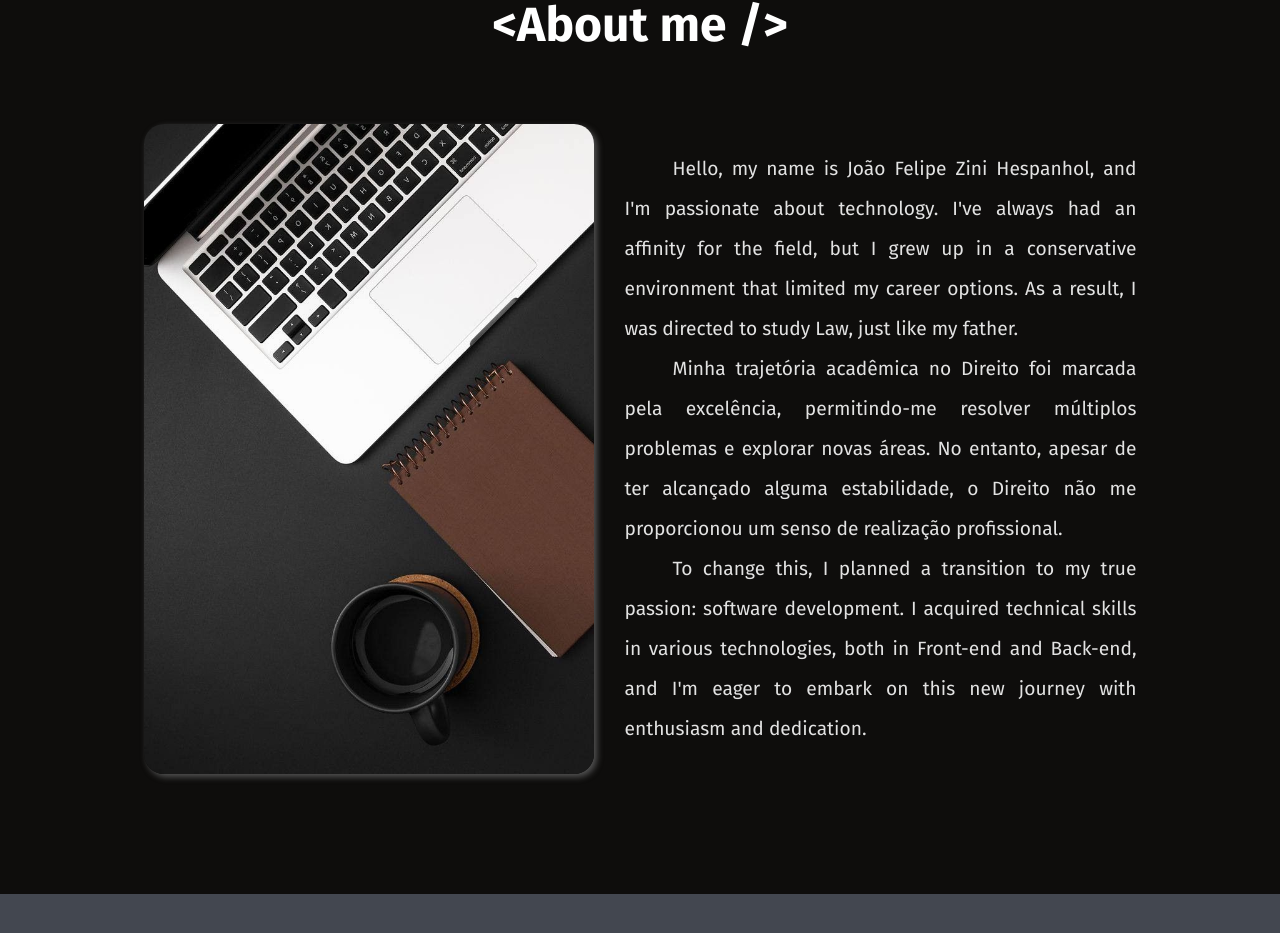
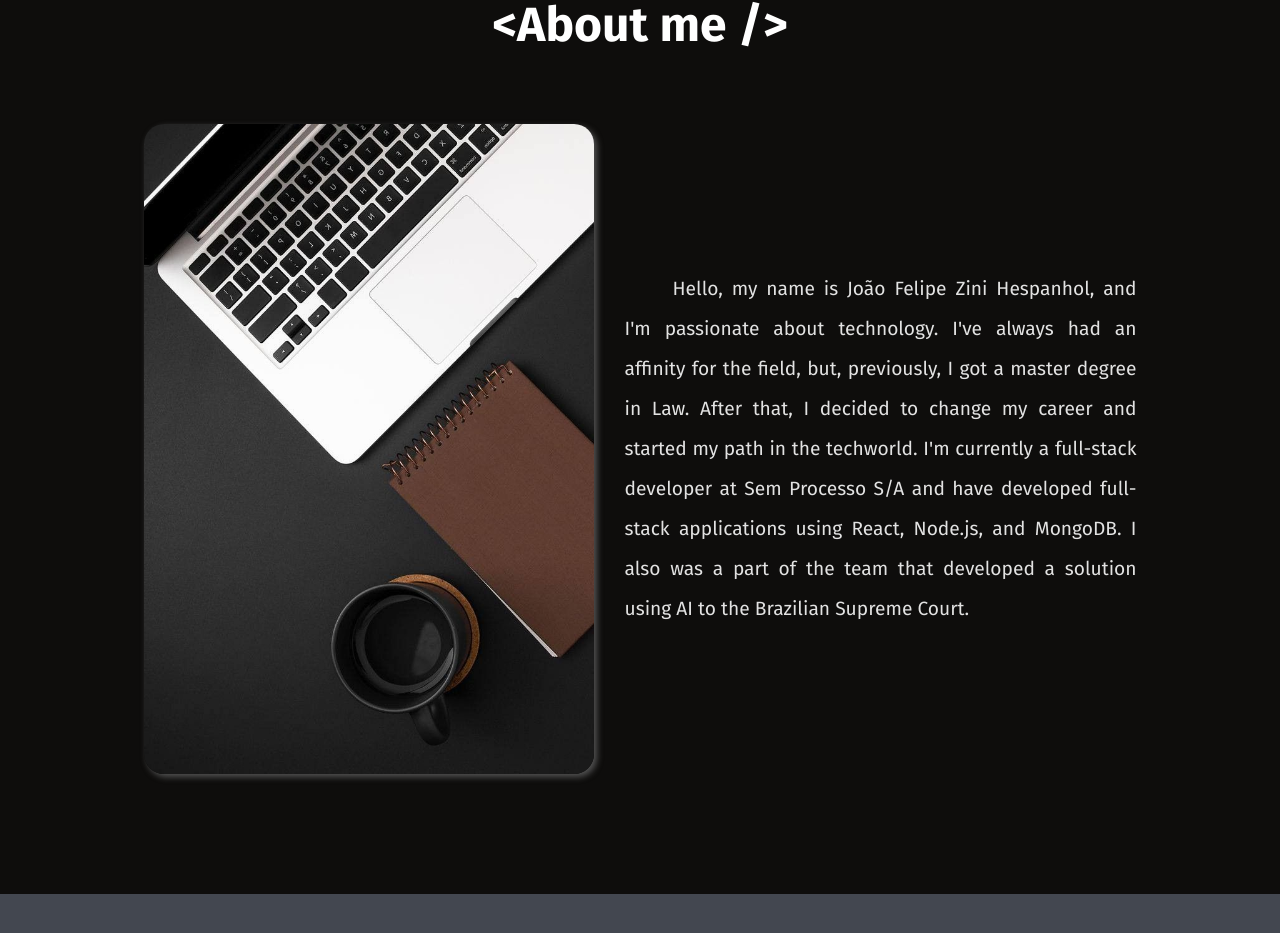
Before and after one commit to jfzini/portfolio, a React (Vite) app: page / in a window 1280 px wide. Shown: the part 1982-2915 px from the top of the page. Built offline with nearby package versions, Linux system fonts and the light colour scheme.

Commit message:
style: changing about section

```diff
--- a/src/components/about/About.jsx
+++ b/src/components/about/About.jsx
@@ -25,13 +25,7 @@ export default function About() {
         </div>
         <div className="article__content" data-aos="fade-left">
           <p>
-          {t("Hello, my name is João Felipe Zini Hespanhol, and I'm passionate about technology. I've always had an affinity for the field, but I grew up in a conservative environment that limited my career options. As a result, I was directed to study Law, just like my father.")}
-          </p>
-          <p>
-          {t("My academic journey in law was marked by excellence, allowing me to solve various problems and explore new areas. However, even though I achieved some stability, Law didn't provide me with a sense of professional fulfillment.")}
-          </p>
-          <p>
-          {t("To change this, I planned a transition to my true passion: software development. I acquired technical skills in various technologies, both in Front-end and Back-end, and I'm eager to embark on this new journey with enthusiasm and dedication.")}
+          {t("Hello, my name is João Felipe Zini Hespanhol, and I'm passionate about technology. I've always had an affinity for the field, but, previously, I got a master degree in Law. After that, I decided to change my career and started my path in the techworld. I'm currently a full-stack developer at Sem Processo S/A and have developed full-stack applications using React, Node.js, and MongoDB. I also was a part of the team that developed a solution using AI to the Brazilian Supreme Court.")}
           </p>
         </div>
       </article>
--- a/src/i18n/locales/en/en-us.json
+++ b/src/i18n/locales/en/en-us.json
@@ -28,6 +28,7 @@
     "Hello, my name is João Felipe Zini Hespanhol, and I'm passionate about technology. I've always had an affinity for the field, but I grew up in a conservative environment that limited my career options. As a result, I was directed to study Law, just like my father.": "Hello, my name is João Felipe Zini Hespanhol, and I'm passionate about technology. I've always had an affinity for the field, but I grew up in a conservative environment that limited my career options. As a result, I was directed to study Law, just like my father.",
     "My academic journey in law was marked by excellence, allowing me to solve unexplored problems and explore new areas. However, even though I achieved financial stability, Law didn't provide me with a sense of professional fulfillment.": "My academic journey in law was marked by excellence, allowing me to solve unexplored problems and explore new areas. However, even though I achieved financial stability, Law didn't provide me with a sense of professional fulfillment.",
     "To change this, I planned a transition to my true passion: software development. I acquired technical skills in various technologies, both in Front-end and Back-end, and I'm eager to embark on this new journey with enthusiasm and dedication.": "To change this, I planned a transition to my true passion: software development. I acquired technical skills in various technologies, both in Front-end and Back-end, and I'm eager to embark on this new journey with enthusiasm and dedication.",
+    "Hello, my name is João Felipe Zini Hespanhol, and I'm passionate about technology. I've always had an affinity for the field, but, previously, I got a master degree in Law. After that, I decided to change my career and started my path in the techworld. I'm currently a full-stack developer at Sem Processo S/A and have developed full-stack applications using React, Node.js, and MongoDB. I also was a part of the team that developed a solution using AI to the Brazilian Supreme Court.": "Hello, my name is João Felipe Zini Hespanhol, and I'm passionate about technology. I've always had an affinity for the field, but, previously, I got a master degree in Law. After that, I decided to change my career and started my path in the techworld. I'm currently a full-stack developer at Sem Processo S/A and have developed full-stack applications using React, Node.js, and MongoDB. I also was a part of the team that developed a solution using AI to the Brazilian Supreme Court.",
     "Trip Wallet": "Trip Wallet",
     "This project consists of the creation of a Landing Page with Chatbot for the product SP Labs": "This project consists of the creation of a Landing Page with Chatbot for the product SP Labs",
     "This project is a simulation of a wallet, where you can add expenses, convert the spent currencies to Brazilian Real, and view a table with the total expenses. The development was carried out using Redux, React, React Router, and Middlewares for handling asynchronous actions. The tests were developed with React Testing Library.": "This project is a simulation of a wallet, where you can add expenses, convert the spent currencies to Brazilian Real, and view a table with the total expenses. The development was carried out using Redux, React, React Router, and Middlewares for handling asynchronous actions. The tests were developed with React Testing Library.",
--- a/src/i18n/locales/pt/pt-br.json
+++ b/src/i18n/locales/pt/pt-br.json
@@ -28,6 +28,7 @@
     "Hello, my name is João Felipe Zini Hespanhol, and I'm passionate about technology. I've always had an affinity for the field, but I grew up in a conservative environment that limited my career options. As a result, I was directed to study Law, just like my father.": "Olá, meu nome é João Felipe Zini Hespanhol, e sou apaixonado por tecnologia. Sempre tive afinidade com a área, mas cresci em um ambiente conservador que limitou minhas opções de carreira. Como resultado, fui direcionado a estudar Direito, assim como meu pai.",
     "My academic journey in law was marked by excellence, allowing me to solve various problems and explore new areas. However, even though I achieved some stability, Law didn't provide me with a sense of professional fulfillment.": "Minha trajetória acadêmica no Direito foi marcada pela excelência, permitindo-me resolver múltiplos problemas e explorar novas áreas. No entanto, apesar de ter alcançado alguma estabilidade, o Direito não me proporcionou um senso de realização profissional.",
     "To change this, I planned a transition to my true passion: software development. I acquired technical skills in various technologies, both in Front-end and Back-end, and I'm eager to embark on this new journey with enthusiasm and dedication.": "Para mudar isso, planejei uma transição para minha verdadeira paixão: desenvolvimento de software. Adquiri habilidades técnicas em várias tecnologias, tanto no Front-end quanto no Back-end, e estou ansioso para embarcar nesta nova jornada com entusiasmo e dedicação.",
+    "Hello, my name is João Felipe Zini Hespanhol, and I'm passionate about technology. I've always had an affinity for the field, but, previously, I got a master degree in Law. After that, I decided to change my career and started my path in the techworld. I'm currently a full-stack developer at Sem Processo S/A and have developed full-stack applications using React, Node.js, and MongoDB. I also was a part of the team that developed a solution using AI to the Brazilian Supreme Court.": "Olá, meu nome é João Felipe Zini Hespanhol, e sou apaixonado por tecnologia. Sempre tive afinidade com o campo, mas, anteriormente, fiz mestrado em Direito. Após isso, decidi mudar minha carreira e iniciar meu caminho no mundo da tecnologia. Atualmente, sou um desenvolvedor full-stack na Sem Processo S/A e desenvolvi aplicações full-stack utilizando React, Node.js e MongoDB. Também fiz parte da equipe que desenvolveu uma solução utilizando inteligência artificial para o Supremo Tribunal Federal brasileiro.",
     "Trip Wallet": "Carteira de viagens",
     "This project consists of the creation of a Landing Page with Chatbot for the product SP Labs": "Este projeto consiste na criação de uma Landing Page com Chatbot para o produto SP Labs",
     "This project is a simulation of a wallet, where you can add expenses, convert the spent currencies to Brazilian Real, and view a table with the total expenses. The development was carried out using Redux, React, React Router, and Middlewares for handling asynchronous actions. The tests were developed with React Testing Library.": "Este projeto é uma simulação de uma carteira, onde você pode adicionar despesas, converter as moedas gastas para Real Brasileiro e visualizar uma tabela com as despesas totais. O desenvolvimento foi realizado usando Redux, React, React Router e Middlewares para lidar com ações assíncronas. Os testes foram desenvolvidos com React Testing Library.",
```
